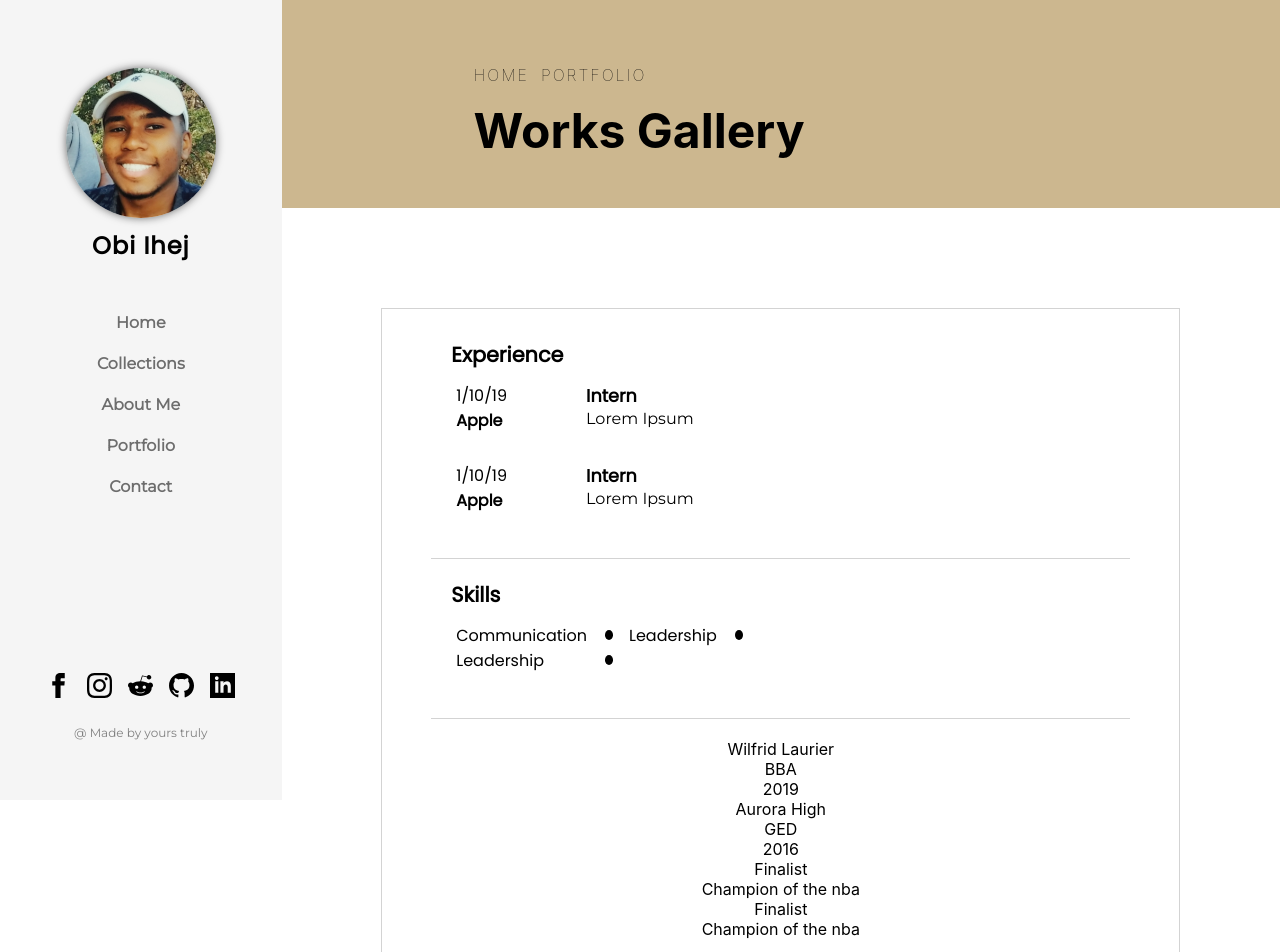
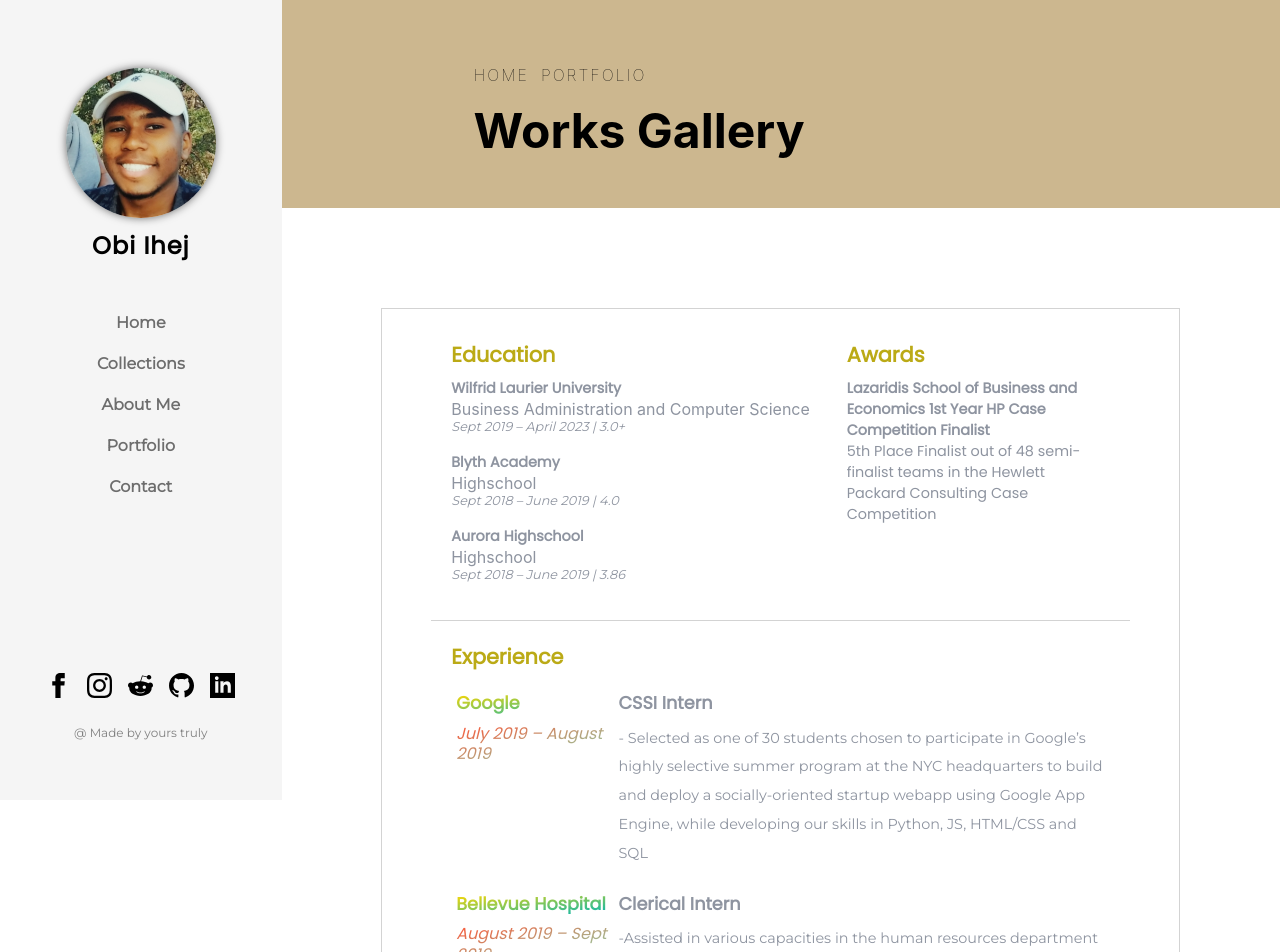
Before and after one commit to ObiTracks/personalportfolio, a React (Create React App) app: page /about in a window 1280 px wide. Shown: the top 952 px of the page. Built offline with nearby package versions, Linux system fonts and the light colour scheme; a web font is replaced by a local one.

Commit message:
Lots of work done to the resume on the about me page

```diff
--- a/src/Components/About/About.js
+++ b/src/Components/About/About.js
@@ -14,14 +14,46 @@ function About(props) {
   return (
     <div className="Parent">
       <div className="resume">
+
+
+        <span className="section">
+          <div className="education">
+            <div className="items" id="schools">
+              <h4>Education</h4>
+              {schools.map((school, index) => {
+                return (
+                  <div className="school">
+                    <p id="head">{school.name}</p>
+                    <p>{school.degree}</p>
+                    <p id="info">{school.date} | {school.gpa}</p>
+                  </div>
+                )
+              })}
+            </div>
+
+            <div className="items" id="awards">
+              <h4>Awards</h4>
+              {awards.map((award, index) => {
+                  return (
+                    <div className="award">
+                      <p className="award_title" id="head">{award.name}</p>
+                      <p id="description">{award.description}</p>
+                    </div>
+                  )
+                })}
+            </div>
+          </div>
+        </span>
+
+
         <span className="section" id="experience">
           <h4>Experience</h4>
           {jobs.map((job, index) => {
             return (
               <div className="job">
                 <div className="job_details">
+                  <p id="company">{job.company}</p>
                   <p id="date">{job.date}</p>
-                  <p id="company">{job.company}</p>
                 </div>
                 <div className="job_info">
                   <p id="title">{job.title}</p>
@@ -33,66 +65,47 @@ function About(props) {
           })}
         </span>
 
-        <span className="section" id="skills">
+
+        <span className="section" id="activities">
+          <h4>Activities</h4>
+          {activities.map((activity, index) => {
+            return (
+              <div className="job">
+                <div className="job_details">
+                  <p id="date">{activity.date}</p>
+                  <p id="company">{activity.company}</p>
+                </div>
+                <div className="job_info">
+                  <p id="title">{activity.title}</p>
+                  <p id="description">{activity.description}</p>
+                </div>
+              </div>
+            );
+          })}
+        </span>
+
+        {/* <span className="section" id="skills">
           <h4>Skills</h4>
           <div className="skills">
           {skills.map((skill, index) => {
             return (
               <div className="skill">
                 <p>{skill.name}</p>
-                <div>{skill.level}</div>
+                <div>
+
+                    let ul = document.createElement("ul")
+                    for(let i = 0; i < skill.level; i++){
+                      let item = document.createElement("li")
+                      ul += item
+
+                </div>
               </div>
               );
           })}
           </div>
-        </span>
+        </span> */}
 
-        <span className="section" id="education-awards">
-          <div id="education">
-            {schools.map((school, index) => {
-              return (
-                <div>
-                  <p id="name">{school.name}</p>
-                  <p id="degree">{school.degree}</p>
-                  <p id="date">{school.date}</p>
-                </div>
-              )
-            })}
-          </div>
 
-          <div id="awards">
-            {awards.map((award, index) => {
-                return (
-                  <div>
-                    <p id="name">{award.name}</p>
-                    <p id="degree">{award.description}</p>
-                  </div>
-                )
-              })}
-          </div>
-        </span>
-
-        <span className="section" id="activities">
-          {activities.map((activity, index) => {
-            return (
-              <div className="activities">
-                <div className="activity_details">
-                  <p id="date">{activity.date}</p>
-                  <p id="company">{activity.company}</p>
-                </div>
-                <div className="activity_details_info">
-                  <p id="title">{activity.title}</p>
-                  <p id="description">{activity.description}</p>
-                </div>
-              </div>
-            );
-          })}
-
-        </span>
-
-        <span className="section" id="awards-interests">
-          <div id="interests"></div>
-        </span>
       </div>
     </div>
     );
--- a/src/Components/About/About.scss
+++ b/src/Components/About/About.scss
@@ -8,6 +8,8 @@
     align-items: center;
     padding: 10%;
     background: rgb(255, 255, 255);
+    color: rgb(142, 148, 160);
+
     .resume{
       display: flex;
       flex-direction: column;
@@ -33,6 +35,7 @@
           font-family: "Poppins", sans-serif;
           text-align: left;
           margin: 0 0 0.5rem 0;
+          color: rgb(187, 170, 22);
         }
 
         // Job Styling
@@ -40,11 +43,15 @@
           display: flex;
           flex-direction: row;
           width: 100%;
-          height: 10vh;
+          height: auto;
           padding: 5px;
+          margin: 1rem 0;
 
           p{
             text-align: left;
+            // letter-spacing: -0.5px;
+            line-height: 1.3rem;
+            font-weight: 100;
           }
 
           .job_details{
@@ -52,21 +59,32 @@
             flex-direction: column;
             align-items: flex-start;
             height: 100%;
-            width: 20%;
+            width: 25%;
+            padding-right: 5px;
+
             #date{
               font-size: 1rem;
               font-family: 'Poppins', sans-serif;
+              font-style: italic;
+              margin-top: 10px;
+              color: rgb(190, 195, 206);
+              background: linear-gradient(to bottom right, rgb(255, 83, 53), rgb(116, 235, 189));
+              -webkit-text-fill-color: transparent;
+              -webkit-background-clip: text;
             }
             #company{
-              font-size: 1rem;
+              font-size: 1.1rem;
               font-family: 'Poppins', sans-serif;
               font-weight: 900;
+              background: linear-gradient(to bottom right, gold, rgb(0, 182, 182));
+              -webkit-text-fill-color: transparent;
+              -webkit-background-clip: text;
             }
           }
 
           .job_info{
             height: 100%;
-            width: 80%;
+            width: 75%;
 
             #title{
               font-size: 1.1rem;
@@ -74,8 +92,10 @@
               font-weight: 900;
             }
             #description{
-              font-size: 1rem;
+              font-size: 0.9rem;
               font-family: 'Montserrat', sans-serif;
+              line-height: 1.8rem;
+              margin-top: 10px;
             }
 
           }
@@ -89,7 +109,6 @@
           flex-wrap: wrap;
           width: 100%;
           height: 10vh;
-          padding: 5px;
 
           .skill{
             display: flex;
@@ -113,22 +132,54 @@
           }
         }
 
-        #education-awards > div{
+        .education{
+          width: 100%;
           display: flex;
-          width: 50%;
-          // justify-content: flex-start;
-          align-content: flex-start;
-          flex-direction: column;
-          flex-wrap: wrap;
-          // width: 100%;
-          height: 10vh;
-          padding: 5px;
-          background: red;
 
-          #id{
+          #schools{
+            width: 60%;
+          }
+          #awards{
+            width: 40%;
+          }
+          div{
+            display: flex;
+            flex-direction: column;
+            justify-content: flex-start;
+            align-content: flex-start;
+            padding-right: 5px;
+
+            div{
+              width: 100%;
+              margin-bottom: 18px;
+            }
+            p{
+              width: auto;
+              margin: 0;
+              text-align: left;
+            }
+
+            #head{
+              font-size: 0.9rem;
+              font-family: "Poppins", sans-serif;
+              font-weight: 900;
+            }
+            #info{
+              font-style: italic;
+              font-size: 0.8rem;
+              font-family: 'Montserrat', sans-serif;
+            }
+            #description{
+              font-size: 0.9rem;
+              font-family: "Poppins", sans-serif;
+              font-weight: 00;
+            }
+
 
           }
         }
+
+
       }
 
     }
--- a/src/Components/About/resume.json
+++ b/src/Components/About/resume.json
@@ -1,71 +1,84 @@
 {
   "jobs":[
-
     {
-      "date":"1/10/19",
-      "title": "Intern",
-      "company": "Apple",
-      "description" :"Lorem Ipsum"
+      "date":" July 2019 – August 2019",
+      "title": "CSSI Intern",
+      "company": "Google",
+      "description" :"- Selected as one of 30 students chosen to participate in Google’s highly selective summer program at the NYC headquarters to build and deploy a socially-oriented startup webapp using Google App Engine, while developing our skills in Python, JS, HTML/CSS and SQL"
     },
     {
-      "date":"1/10/19",
-      "title": "Intern",
-      "company": "Apple",
-      "description" :"Lorem Ipsum"
+      "date":"August 2019 – Sept 2019",
+      "title": "Clerical Intern",
+      "company": "Bellevue Hospital",
+      "description" :" -Assisted in various capacities in the human resources department performing tasks ranging from file management to working as an assistant to department leadership. - Ensured the success of two new employee orientations by single-handedly creating over 250 employee orientation folders as done through printing, sorting, assembling, and labelling. I served as the informational assistant at the orientations’ sign-in and information desk"
+    },
+    {
+      "date":"Sept 2017 – Jan 2018",
+      "title": "Co-op Intern",
+      "company": "Aurora Periodontal Center",
+      "description" :"- Observed and studied the daily practices of periodontists as they performed various dental operations ranging from implants to root canals. - assisted in medical procedures by using medical-grade sterile techniques to handle and provide surgical equipment for periodontists."
     }
   ],
 
   "skills":[
     {
       "name":"Communication",
-      "level": ""
+      "level": 5
     },
     {
       "name":"Leadership",
-      "level": ""
+      "level": 3
     },
     {
       "name":"Leadership",
-      "level": ""
+      "level": 6
     }
   ],
 
   "education":[
     {
-      "name":"Wilfrid Laurier",
-      "degree":"BBA",
-      "date":"2019"
+      "name":"Wilfrid Laurier University",
+      "degree":"Business Administration and Computer Science",
+      "date":"Sept 2019 – April 2023",
+      "location":"Waterloo, ON",
+      "gpa": "3.0+"
     },
     {
-      "name":"Aurora High",
-      "degree":"GED",
-      "date":"2016"
+      "name":"Blyth Academy",
+      "degree":"Highschool",
+      "date":"Sept 2018 – June 2019",
+      "location":"Thornhill, ON",
+      "gpa": "4.0"
+    },
+    {
+      "name":"Aurora Highschool",
+      "degree":"Highschool",
+      "date":"Sept 2018 – June 2019",
+      "location":"Aurora, ON",
+      "gpa": "3.86"
     }
+
   ],
 
   "awards":[
     {
-      "name":"Finalist",
-      "description":"Champion of the nba"
-    },
-    {
-      "name":"Finalist",
-      "description":"Champion of the nba"
+      "name":"Lazaridis School of Business and Economics 1st Year HP Case Competition Finalist",
+      "description":"5th Place Finalist out of 48 semi-finalist teams in the Hewlett Packard Consulting Case Competition"
     }
   ],
   "activities":[
 
     {
-      "date":"1/10/19",
+      "date":"Jan 2018 - Current",
       "title": "Business Develpment Executive",
-      "organization": "SOS",
-      "description" :"Lorem Ipsum"
+      "organization": "Students Offering Support",
+      "description" :"- I am a business development executive of the Laurier Chapter at SOS, a student-run business that offers university crash courses with the social mission of donating the proceeds to fund educational development in South America. - I work to bring in new business opportunities for financial growth through sponsorships, partnerships, and fundraising etc."
     },
     {
-      "date":"1/10/19",
-      "title": "Hack the Valley",
+      "date":"Feb 2020",
+      "title": "Hack the Valley IV",
       "organization": "Participant",
-      "description" :"Lorem Ipsum"
+      "description" :"- Built a React webapp designed to bring short term housing and subletting listings from the web into one place using Python web-scraping."
     }
   ]
 
```
